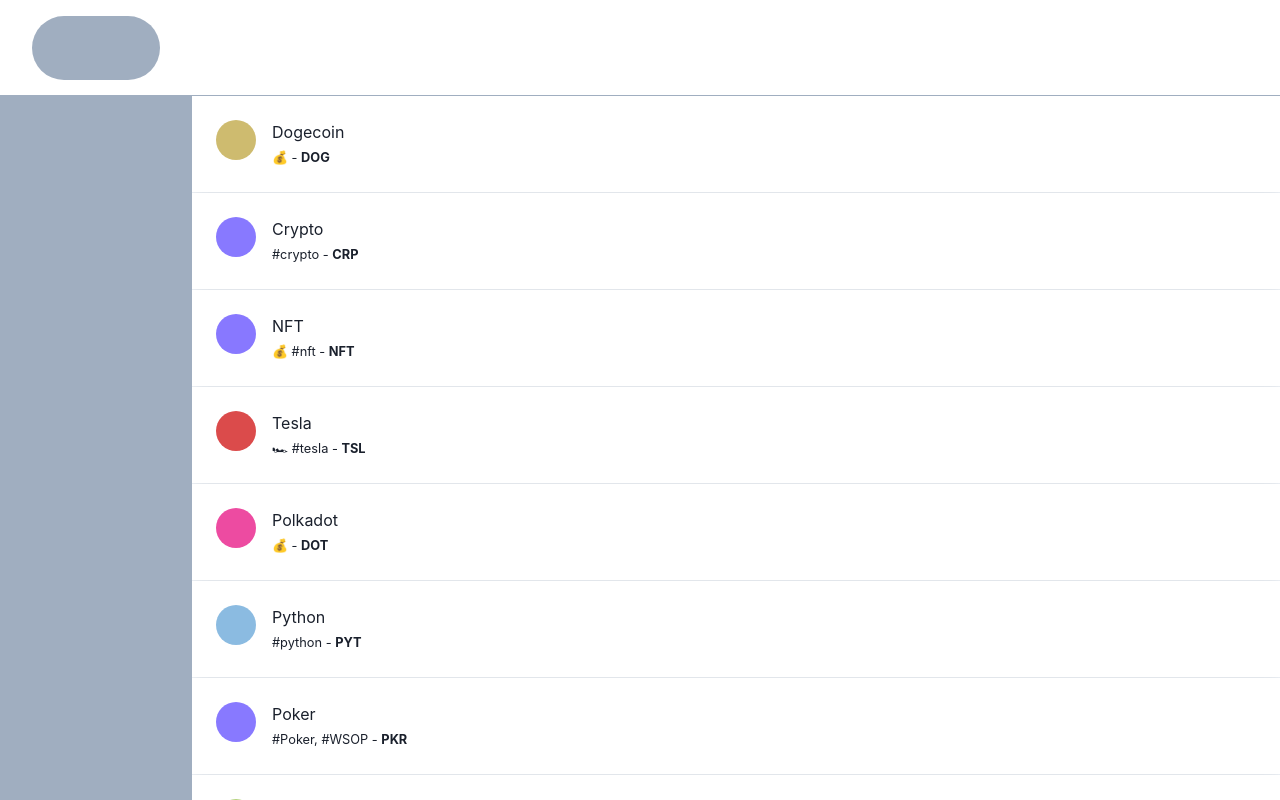
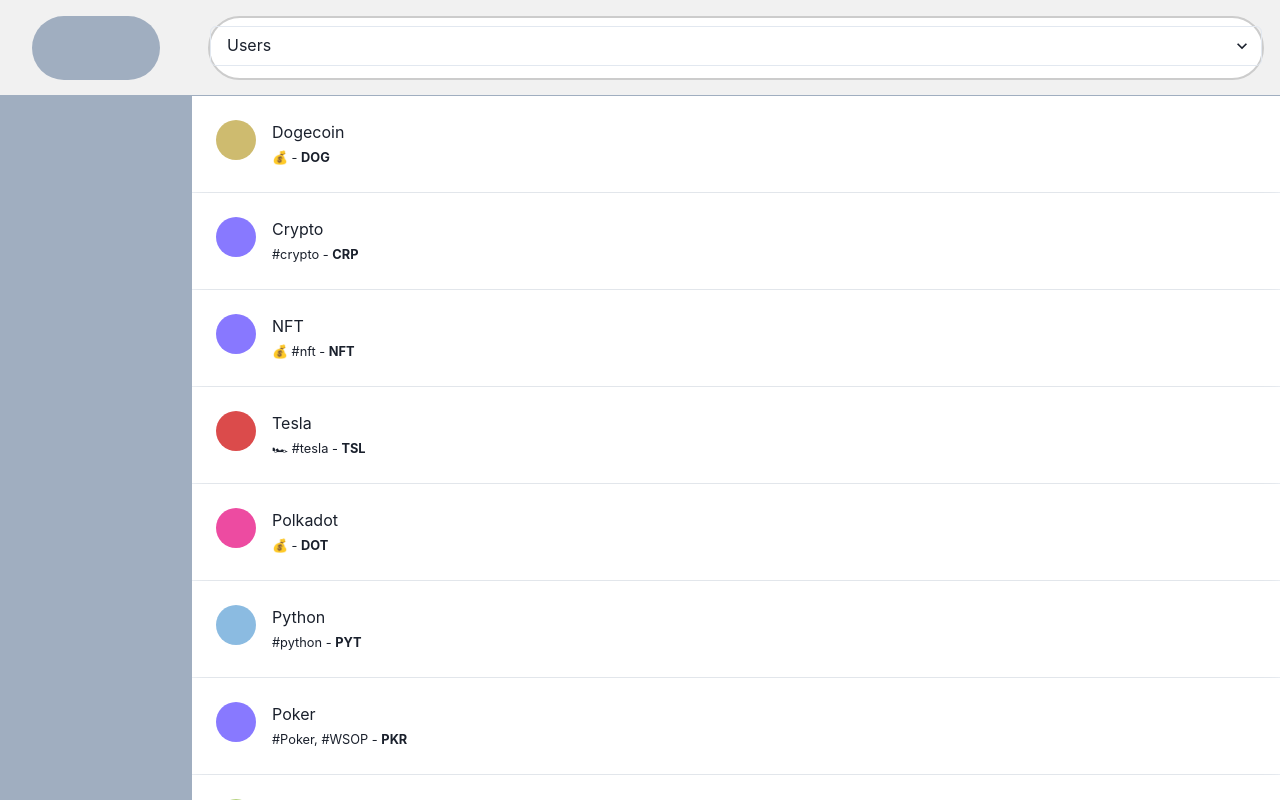
Before and after one commit to ArthurianX/hive-one-search, a Next.js app: page / in a window 1280 px wide. Built offline with nearby package versions, Linux system fonts and the light colour scheme.

Commit message:
Progress on search component

```diff
--- /dev/null
+++ b/components/molecules/search-bar-block/index.tsx
@@ -0,0 +1,24 @@
+import styled from 'styled-components';
+
+const SearchBarBlockDiv = styled.div`
+    display: flex;
+    flex: 1;
+    padding: 0.5rem 0;
+    margin: 0.5rem 1rem;
+    background: #fff;
+    height: 4rem;
+    border: 2px solid #ccc;
+    border-radius: 2rem;
+    align-self: center;
+`;
+
+const SearchBarBlock = (props: any) => {
+    // search-bar-block-portal might not be needed here.
+    return (
+        <SearchBarBlockDiv id={'search-bar-block-portal'}>
+            {props.children}
+        </SearchBarBlockDiv>
+    );
+};
+
+export default SearchBarBlock;
--- a/components/organisms/search-bar/index.tsx
+++ b/components/organisms/search-bar/index.tsx
@@ -1,5 +1,7 @@
-import { SearchBarProps } from './search-bar.types';
+import { SearchBarProps, SearchScope } from './search-bar.types';
 import useSearchBar from './use-search-bar';
+import SearchBarBlock from '../../molecules/search-bar-block';
+import { Select } from '@chakra-ui/react';
 
 const SearchBar = (props: SearchBarProps): JSX.Element => {
     const {
@@ -10,7 +12,23 @@
         filteredUsers,
     } = useSearchBar(props);
 
-    return <div></div>;
+    return (
+        <SearchBarBlock>
+            <Select
+                value={searchScope}
+                onChange={(event) => {
+                    setSearchScope(
+                        event.target.selectedOptions[0].value as SearchScope,
+                    );
+                }}
+                variant="outline"
+                placeholder="Search scope"
+            >
+                <option value={SearchScope.Users}>Users</option>
+                <option value={SearchScope.Communities}>Communities</option>
+            </Select>
+        </SearchBarBlock>
+    );
 };
 
 export default SearchBar;
--- a/components/organisms/search-bar/use-search-bar.ts
+++ b/components/organisms/search-bar/use-search-bar.ts
@@ -3,7 +3,7 @@
     SearchBarProps,
     SearchScope,
 } from './search-bar.types';
-import { useState } from 'react';
+import { useEffect, useState } from 'react';
 
 const useSearchBar = ({
     users,
@@ -12,6 +12,10 @@
     const [searchScope, setSearchScope] = useState(SearchScope.Users);
     const [searchValue, setSearchValue] = useState('');
     const [filteredUsers, setFilteredUsers] = useState();
+
+    useEffect(() => {
+        console.log('SearchScope has changed', searchScope);
+    }, [searchScope]);
 
     return {
         searchScope,
--- a/styles/index.module.scss
+++ b/styles/index.module.scss
@@ -17,6 +17,8 @@
   height: 6rem;
   border-bottom: 1px solid #A0AEC0;
   flex-direction: row;
+  display: flex;
+  background-color: #f1f1f1;
 }
 
 .logo {
```
Also changed, not shown: 1 other file (tests, documents, lock files or other folders).
